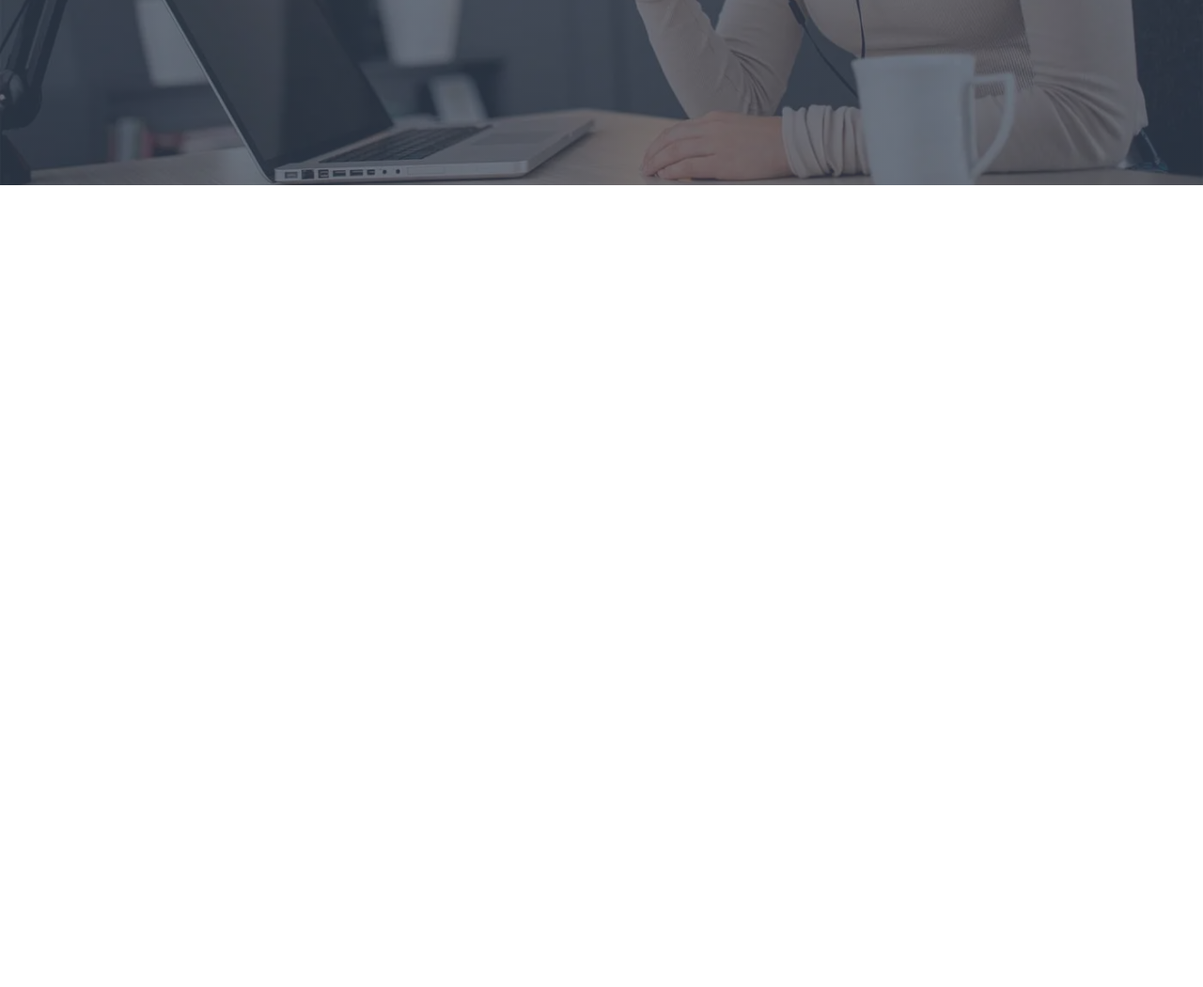
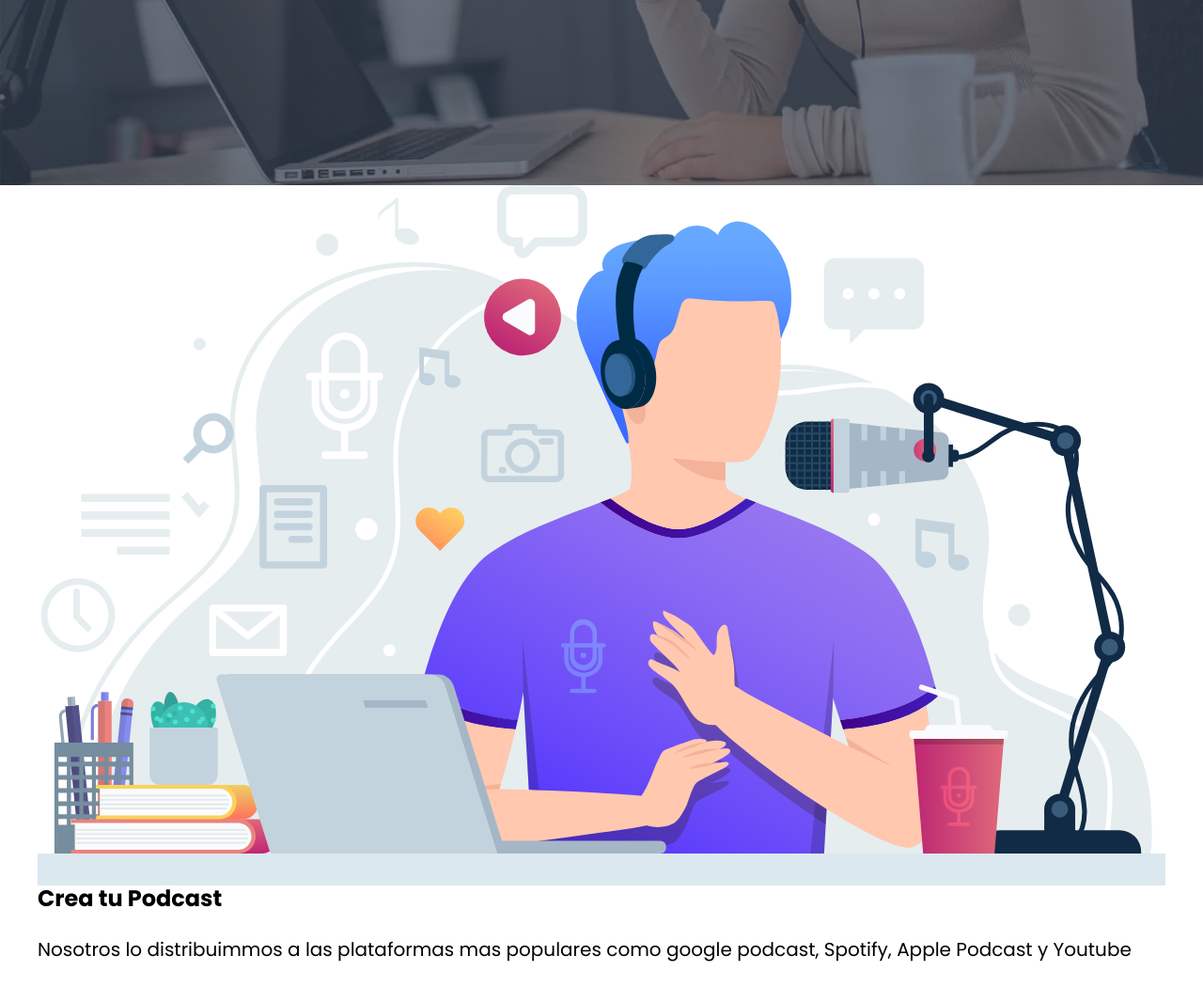
Before and after one commit to BterceroIII/PagePodCast, a website: page index.html in a window 1280 px wide. Shown: the part 602-1652 px from the top of the page at 94% size. Before the commit the page ends 800 px from the top, so only its background shows below. Drawn offline with Linux system fonts and the light colour scheme.

Commit message:
Index.html: adedd 'crea' section

```diff
--- a/index.html
+++ b/index.html
@@ -11,6 +11,7 @@
     <link rel="stylesheet" href="build/css/app.css">
 </head>
 <body>
+
     <header class="header">
         <div class="header__grid contenedor">
             <div class="header__logo">
@@ -23,5 +24,17 @@
         </div>
     </header>
 
+    <section class="crea contenedor seccion">
+        <div class="crea__grid">
+            <div class="crea__img">
+                <img src="build/img/imagen_podcast.svg" alt="imagen Podcast">
+            </div>
+            <div class="crea__contenido">
+                <h2 class="crea__heading">Crea tu Podcast</h2>
+                <p class="crea__texto">Nosotros lo distribuimmos a las plataformas mas populares como google podcast, Spotify, Apple Podcast y Youtube</p>
+            </div>
+        </div>
+    </section>
+
 </body>
 </html>
```
